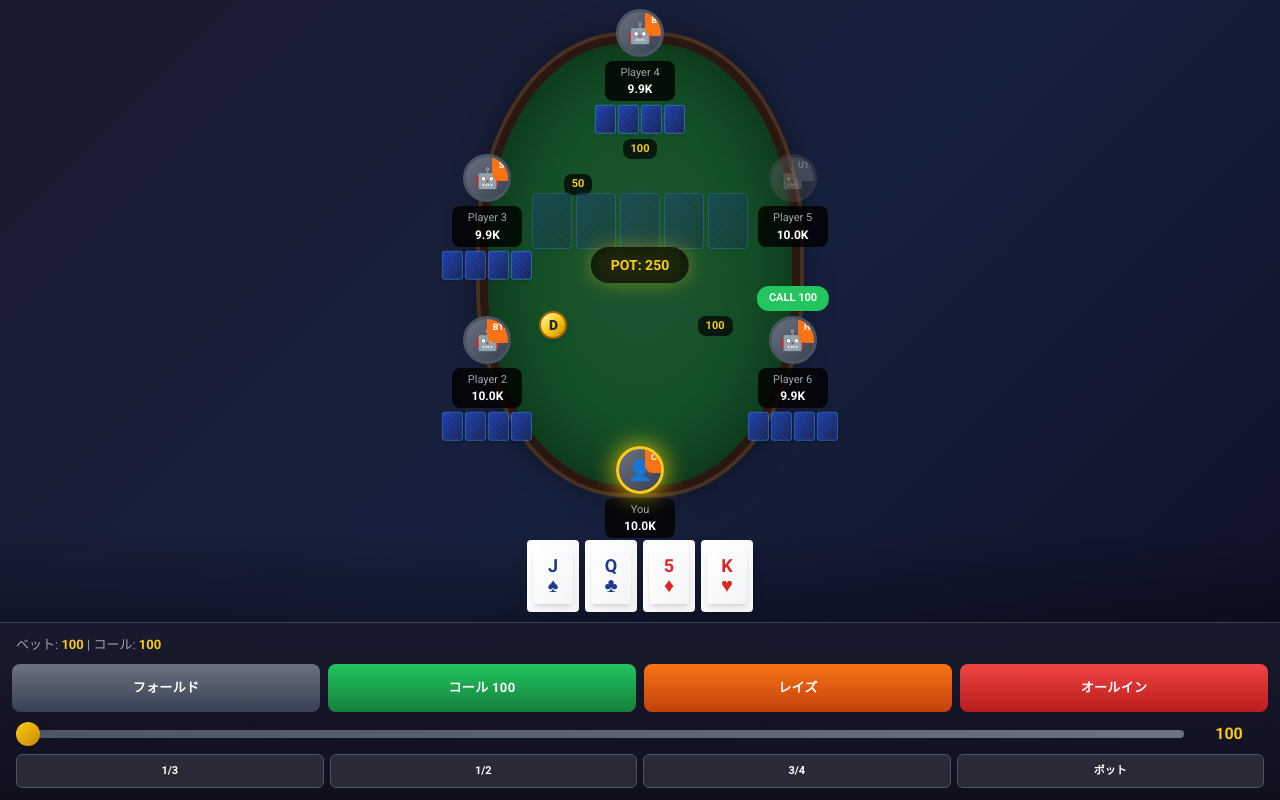
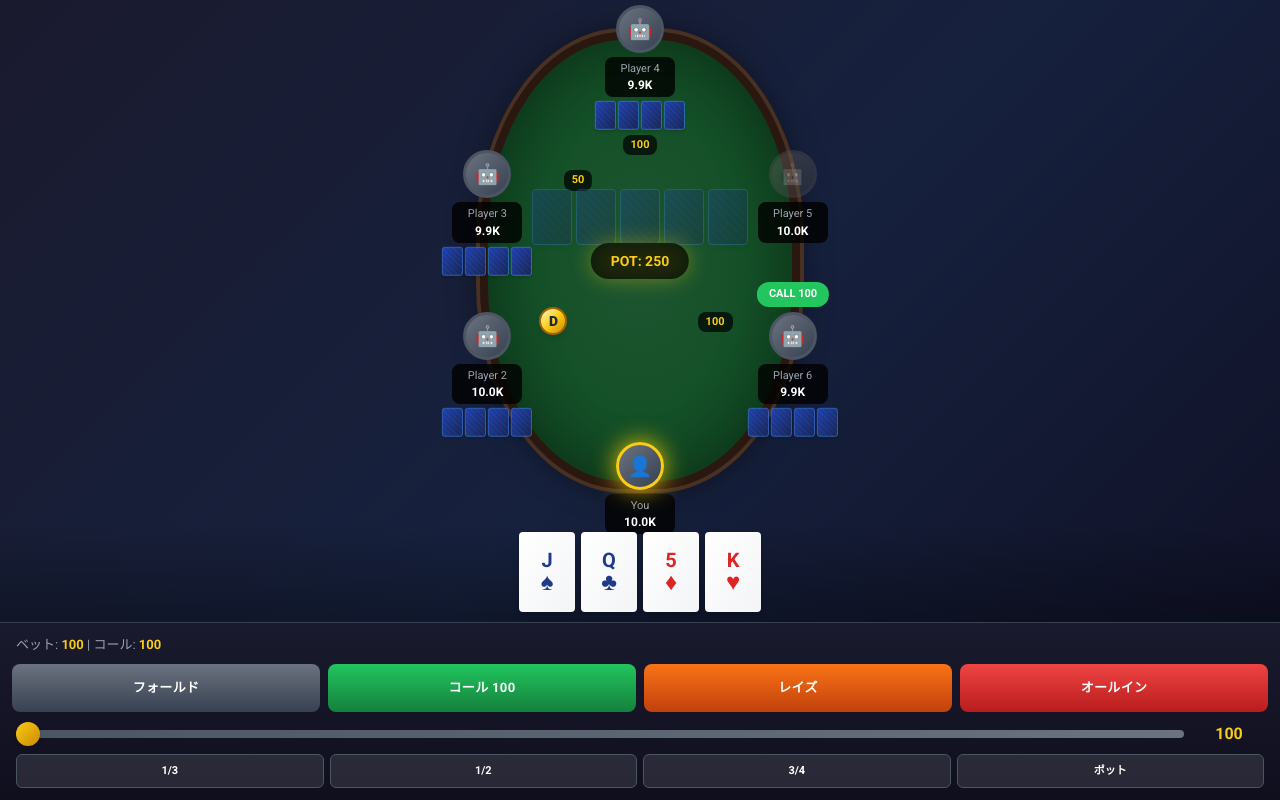
Before and after one commit to okihara/plo-game, a React (Vite) app: page / in a window 1280 px wide. Built offline with nearby package versions, Linux system fonts and the light colour scheme.

Commit message:
Add three card sizes (sm, md, lg) for different contexts
- sm: CPU player cards
- md: Community cards
- lg: Player's hand cards

Refactored Card and FaceDownCard to use size prop instead of boolean large.

Co-Authored-By: Claude Opus 4.5 <noreply@anthropic.com>

```diff
--- a/src/components/Card.tsx
+++ b/src/components/Card.tsx
@@ -7,15 +7,24 @@ const SUIT_SYMBOLS: Record<string, string> = {
   s: '♠',
 };
 
+type CardSize = 'sm' | 'md' | 'lg';
+
+const sizeStyles: Record<CardSize, { card: string; suit: string }> = {
+  sm: { card: 'w-8 h-11 text-sm', suit: 'text-base' },
+  md: { card: 'w-10 h-14 text-lg', suit: 'text-xl' },
+  lg: { card: 'w-14 h-20 text-xl', suit: 'text-2xl' },
+};
+
 interface CardProps {
   card: CardType;
-  large?: boolean;
+  size?: CardSize;
   isNew?: boolean;
 }
 
-export function Card({ card, large = false, isNew = false }: CardProps) {
+export function Card({ card, size = 'sm', isNew = false }: CardProps) {
   const isRed = card.suit === 'h' || card.suit === 'd';
   const suitSymbol = SUIT_SYMBOLS[card.suit];
+  const styles = sizeStyles[size];
 
   return (
     <div
@@ -23,29 +32,35 @@ export function Card({ card, large = false, isNew = false }: CardProps) {
         flex flex-col items-center justify-center
         bg-gradient-to-br from-white to-gray-100
         rounded shadow-md relative
-        ${large ? 'w-10 h-14 text-lg' : 'w-8 h-11 text-base'}
+        ${styles.card}
         ${isRed ? 'text-red-600' : 'text-blue-900'}
         ${isNew ? 'animate-flip-card' : ''}
       `}
     >
       <span className="leading-none font-bold">{card.rank}</span>
-      <span className={`leading-none ${large ? 'text-xl' : 'text-lg'}`}>{suitSymbol}</span>
+      <span className={`leading-none ${styles.suit}`}>{suitSymbol}</span>
     </div>
   );
 }
 
+const faceDownSizeStyles: Record<CardSize, string> = {
+  sm: 'w-8 h-11',
+  md: 'w-10 h-14',
+  lg: 'w-14 h-20',
+};
+
 interface FaceDownCardProps {
-  large?: boolean;
+  size?: CardSize;
 }
 
-export function FaceDownCard({ large = false }: FaceDownCardProps) {
+export function FaceDownCard({ size = 'sm' }: FaceDownCardProps) {
   return (
     <div
       className={`
         bg-gradient-to-br from-blue-800 to-blue-950
         border border-blue-500 rounded shadow-md
         relative overflow-hidden
-        ${large ? 'w-10 h-14' : 'w-8 h-11'}
+        ${faceDownSizeStyles[size]}
       `}
     >
       <div
--- a/src/components/CommunityCards.tsx
+++ b/src/components/CommunityCards.tsx
@@ -13,13 +13,13 @@ export function CommunityCards({ cards, newCardsCount }: CommunityCardsProps) {
     <div className="absolute top-[40%] left-1/2 -translate-x-1/2 -translate-y-1/2 flex gap-1 z-[5]">
       {cards.map((card, index) => {
         const isNew = index >= cards.length - newCardsCount && newCardsCount > 0;
-        return <Card key={index} card={card} large isNew={isNew} />;
+        return <Card key={index} card={card} size="md" isNew={isNew} />;
       })}
       {Array(emptySlots)
         .fill(null)
         .map((_, i) => (
           <div key={`empty-${i}`} className="opacity-30">
-            <FaceDownCard large />
+            <FaceDownCard size="md" />
           </div>
         ))}
     </div>
--- a/src/components/MyCards.tsx
+++ b/src/components/MyCards.tsx
@@ -16,11 +16,7 @@ export function MyCards({ cards, isDealing }: MyCardsProps) {
       }`}
     >
       {cards.map((card, i) => (
-        <div key={i} className="w-[52px] h-[72px] shadow-lg">
-          <div className="w-full h-full flex flex-col items-center justify-center bg-gradient-to-br from-white to-gray-100 rounded text-lg font-bold">
-            <Card card={card} large />
-          </div>
-        </div>
+        <Card key={i} card={card} size="lg" />
       ))}
     </div>
   );
--- a/src/components/Player.tsx
+++ b/src/components/Player.tsx
@@ -96,9 +96,6 @@ export function Player({
         `}
       >
         {emoji}
-        <span className="absolute -top-2 -right-2 bg-orange-500 text-white text-[9px] font-bold px-1.5 py-0.5 rounded-lg min-w-[24px] text-center">
-          {player.position}
-        </span>
       </div>
 
       {/* Player Info */}
```
